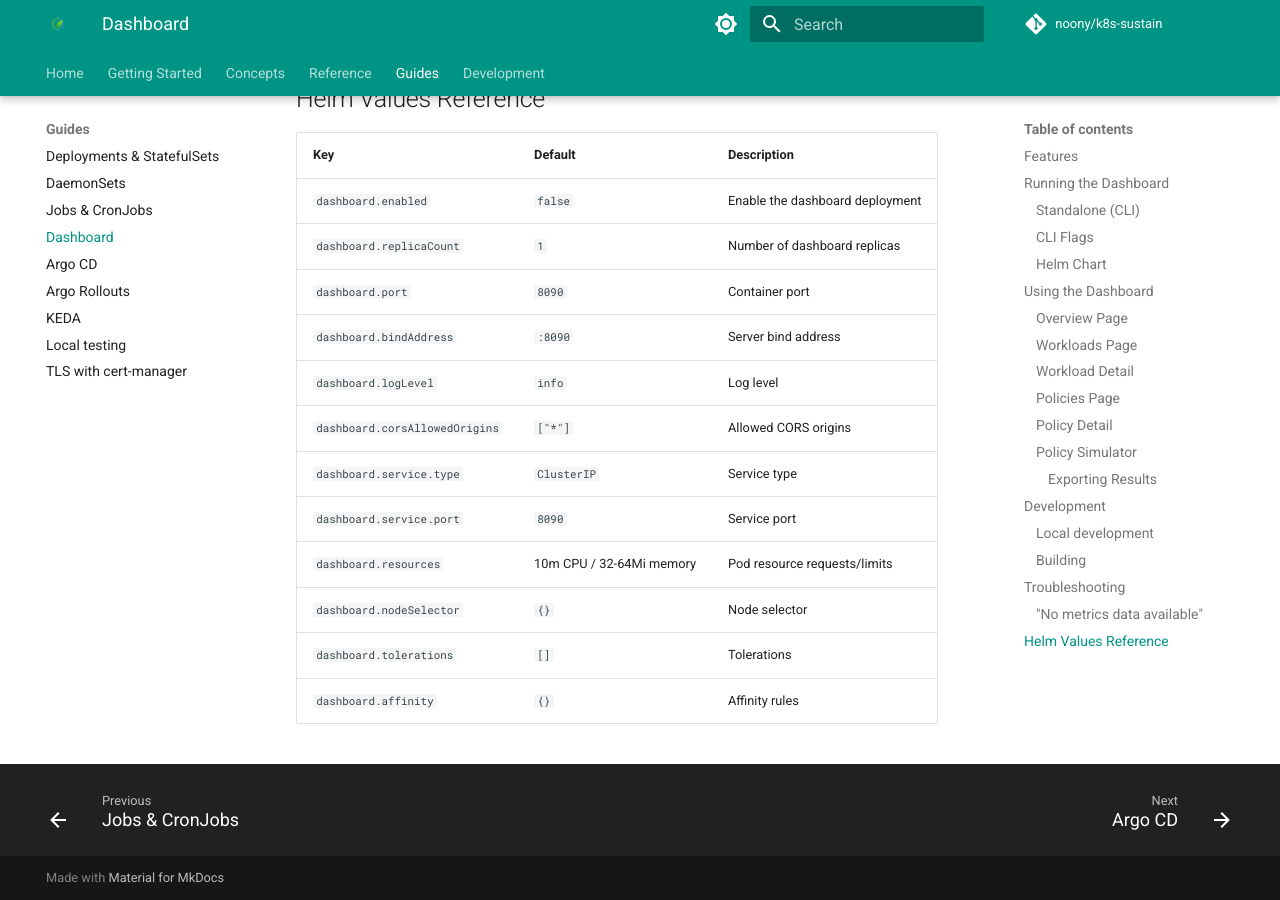
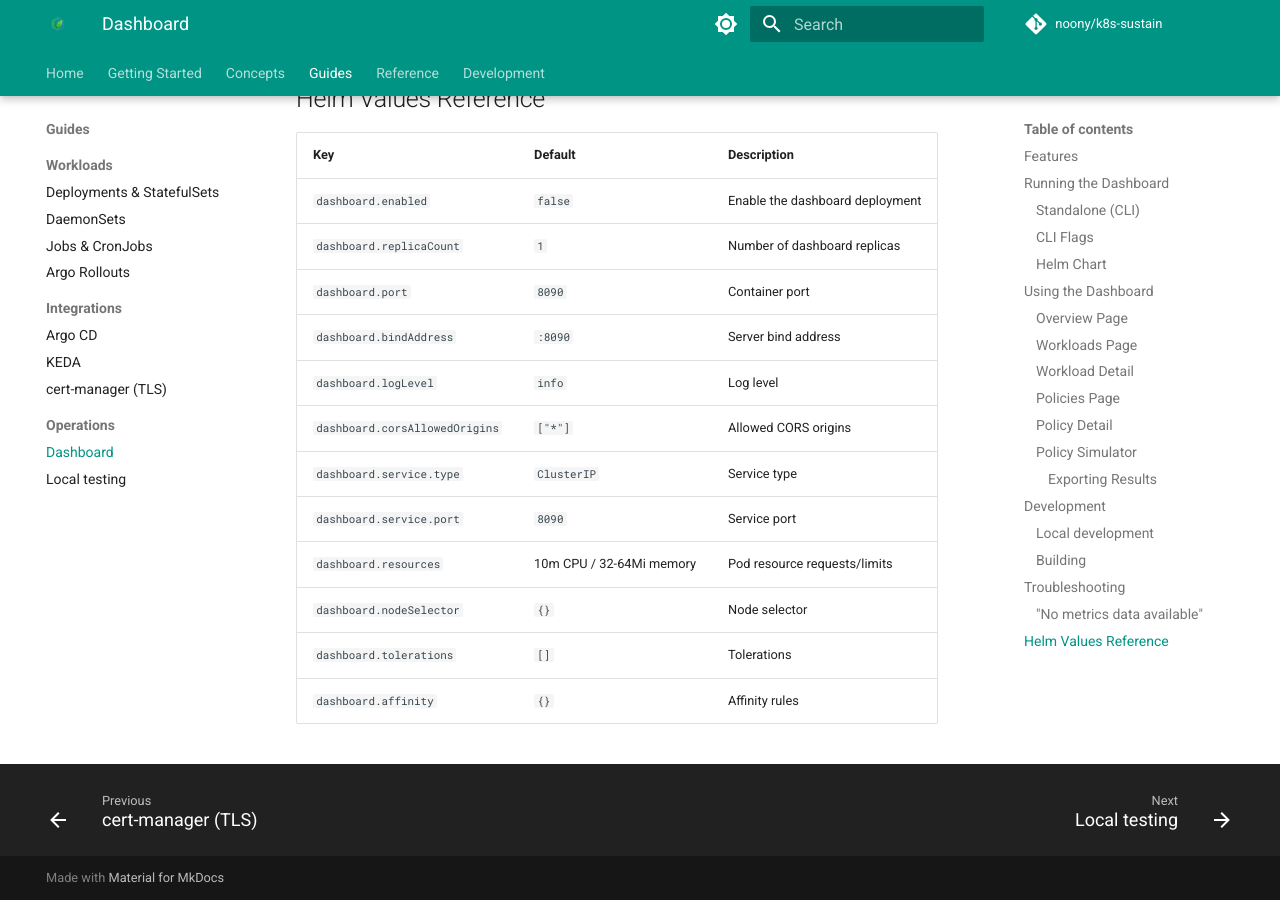
Before and after one commit to noony/k8s-sustain, an MkDocs documentation site: the page built from docs/guides/dashboard.md, in a window 1280 px wide and 900 px high, scrolled down 7542 px. Built offline with MkDocs 1.6.1 and Material for MkDocs 9.7.7, drawn with Linux system fonts in a browser that asks for light colours; comment, search, counter and statistics services are not loaded; some of the changed lines change nothing that is shown.

Commit message:
docs(nav): introduce Workloads/Integrations/Operations sub-sections under Guides

```diff
--- a/mkdocs.yml
+++ b/mkdocs.yml
@@ -67,6 +67,19 @@
       - Update Modes: concepts/update-modes.md
       - In-Place Updates: concepts/in-place-updates.md
       - Autoscaler Coordination: concepts/autoscaler-coordination.md
+  - Guides:
+      - Workloads:
+          - Deployments & StatefulSets: guides/deployments.md
+          - DaemonSets: guides/daemonsets.md
+          - Jobs & CronJobs: guides/jobs-and-cronjobs.md
+          - Argo Rollouts: guides/argo-rollouts.md
+      - Integrations:
+          - Argo CD: guides/argocd.md
+          - KEDA: guides/keda.md
+          - cert-manager (TLS): guides/cert-manager.md
+      - Operations:
+          - Dashboard: guides/dashboard.md
+          - Local testing: guides/local-testing.md
   - Reference:
       - Policy CRD: reference/policy.md
       - Annotation: reference/annotation.md
@@ -74,14 +87,4 @@
       - Helm Values: reference/helm-values.md
       - Metrics: reference/metrics.md
       - Recording Rules: reference/recording-rules.md
-  - Guides:
-      - Deployments & StatefulSets: guides/deployments.md
-      - DaemonSets: guides/daemonsets.md
-      - Jobs & CronJobs: guides/jobs-and-cronjobs.md
-      - Dashboard: guides/dashboard.md
-      - Argo CD: guides/argocd.md
-      - Argo Rollouts: guides/argo-rollouts.md
-      - KEDA: guides/keda.md
-      - Local testing: guides/local-testing.md
-      - TLS with cert-manager: guides/cert-manager.md
   - Development: development.md
```
